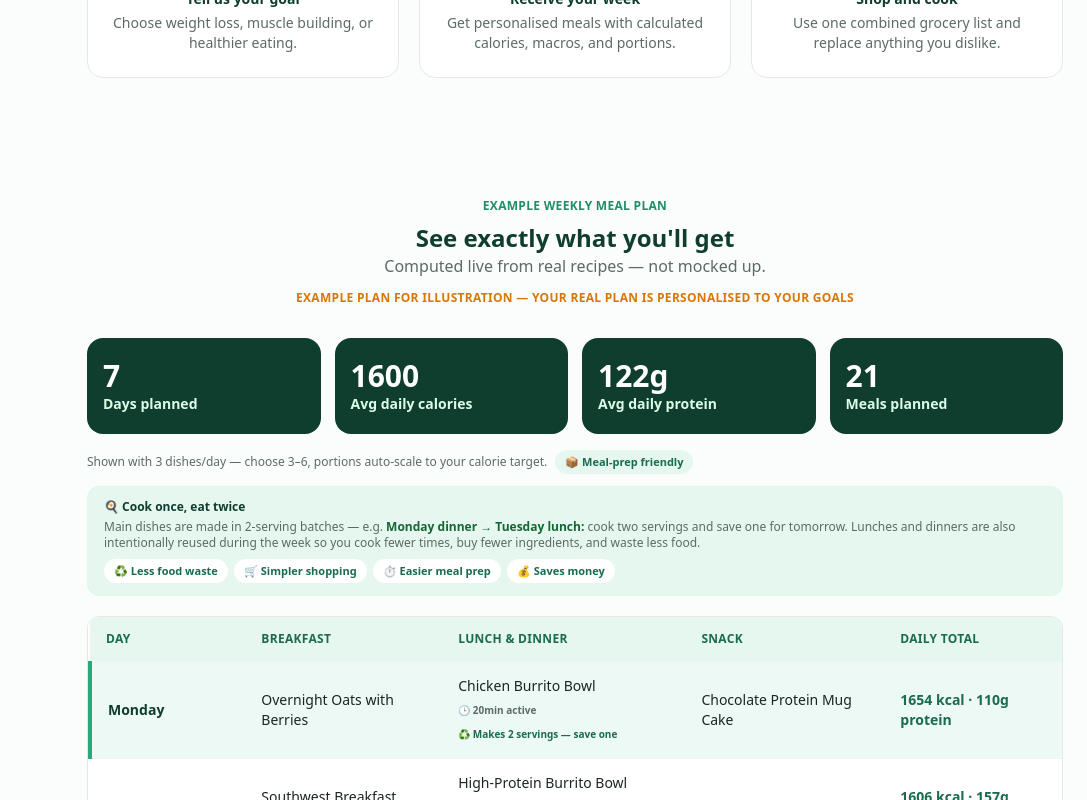
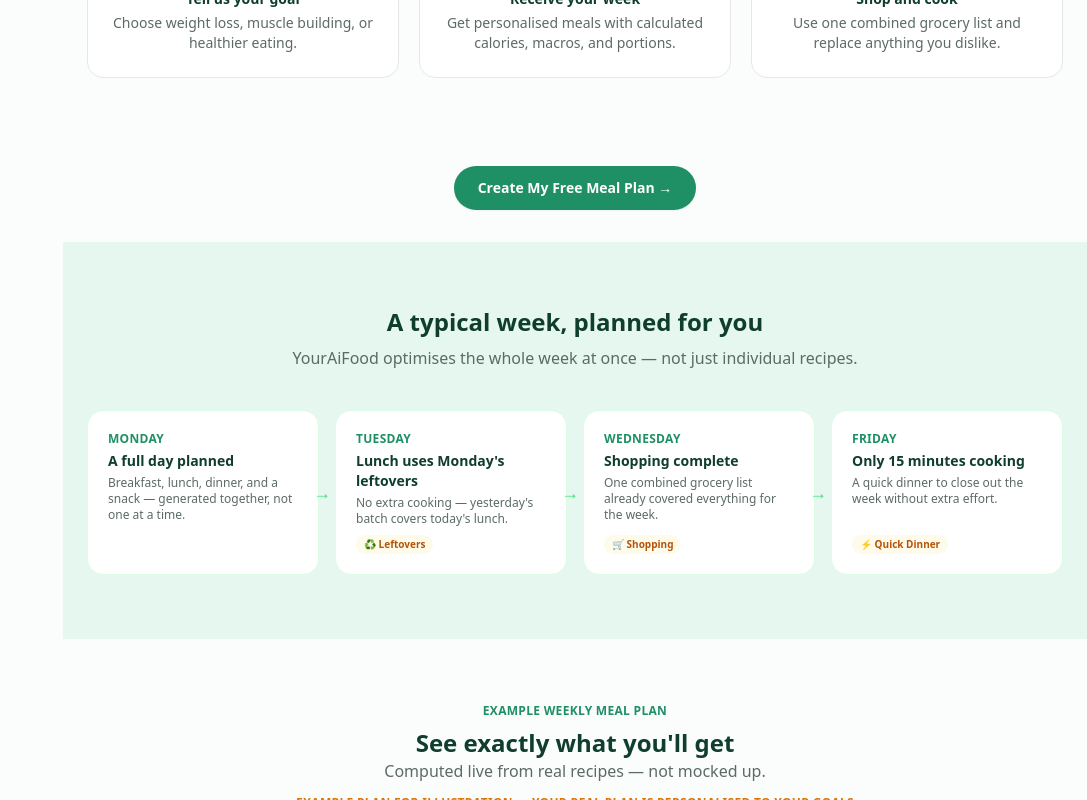
Before and after one commit to usario172332/youraifood-app, a Next.js app in the folder youraifood-app/: page / in a window 1280 px wide. Shown: the part 1640-2440 px from the top of the page, without its empty margins (193-1280 px from the left). Built offline with nearby package versions, Linux system fonts and the light colour scheme; no server answers.

Commit message:
Conversion pass: contextual CTAs, outcome-framed Premium benefits, typical-week section, leftovers badges, visual PDF preview, rating threshold

```diff
--- a/youraifood-app/components/FinalCTA.jsx
+++ b/youraifood-app/components/FinalCTA.jsx
@@ -9,10 +9,10 @@ export default function FinalCTA() {
     <section className="bg-green-900 px-6 py-16 text-center">
       <div className="mx-auto max-w-2xl">
         <h2 className="mb-3 text-2xl font-extrabold text-white sm:text-3xl">
-          Ready to stop wondering what to cook?
+          Ready to Stop Planning Meals?
         </h2>
         <p className="mb-8 text-green-100">
-          Get your personalised weekly meal plan — recipes, macros and a shopping list, ready in under a minute.
+          Generate your personalised weekly meal plan in under a minute.
         </p>
         <div className="flex flex-col items-center justify-center gap-3">
           <button
@@ -21,6 +21,9 @@ export default function FinalCTA() {
           >
             Create My Free Meal Plan →
           </button>
+          <p className="text-sm font-semibold text-green-100/80">
+            Free forever plan available. Upgrade only if you need unlimited planning.
+          </p>
           <a
             href="/recipes"
             className="text-sm font-semibold text-green-100/80 underline decoration-green-100/40 underline-offset-4 transition duration-200 hover:text-white"
--- a/youraifood-app/components/HomeContent.jsx
+++ b/youraifood-app/components/HomeContent.jsx
@@ -10,6 +10,8 @@ import FAQ from './FAQ';
 import Pricing from './Pricing';
 import FinalCTA from './FinalCTA';
 import EmailCapture from './EmailCapture';
+import InlineCTA from './InlineCTA';
+import TypicalWeek from './TypicalWeek';
 import { useAuth } from '../lib/AuthContext';
 
 export default function HomeContent() {
@@ -133,11 +135,15 @@ export default function HomeContent() {
         </div>
       </section>
 
+      <InlineCTA label="Create My Free Meal Plan" />
+      <TypicalWeek />
       <SamplePlan />
       <WhyYourAiFood />
+      <InlineCTA label="See My Personalised Week" />
       <TrustSection />
       <RecipeGallery isPremium={isPremium} user={user} favorites={favorites} onToggleFavorite={toggleFavorite} compact />
       <Pricing session={session} isPremium={isPremium} />
+      <InlineCTA label="Start Free – No Credit Card Required" />
       <EmailCapture />
       <FAQ />
       <FinalCTA />
--- /dev/null
+++ b/youraifood-app/components/InlineCTA.jsx
@@ -0,0 +1,21 @@
+'use client';
+
+// A small, reusable contextual CTA dropped in after major homepage sections
+// so a convinced visitor can convert immediately rather than having to
+// scroll all the way back up to the hero or down to the final CTA.
+export default function InlineCTA({ label = 'Create My Free Meal Plan' }) {
+  function scrollToPlanner() {
+    document.getElementById('planner')?.scrollIntoView({ behavior: 'smooth' });
+  }
+
+  return (
+    <div className="px-6 py-8 text-center">
+      <button
+        onClick={scrollToPlanner}
+        className="rounded-full bg-green-600 px-6 py-3 text-sm font-bold text-white shadow-sm transition duration-200 hover:-translate-y-px hover:bg-green-700 hover:shadow-md focus-visible:outline-none focus-visible:ring-2 focus-visible:ring-green-600 focus-visible:ring-offset-2 active:translate-y-0"
+      >
+        {label} →
+      </button>
+    </div>
+  );
+}
--- a/youraifood-app/components/Planner.jsx
+++ b/youraifood-app/components/Planner.jsx
@@ -218,7 +218,7 @@ export default function Planner({ user, session, isPremium, favorites, onToggleF
     setError('');
     if (!user) {
       requestSignIn();
-      setError('Sign in to generate your real AI plan — use the panel that just opened.');
+      setError('Sign in to generate your personalised plan — use the panel that just opened.');
       return;
     }
     setLoading(true);
--- a/youraifood-app/components/Pricing.jsx
+++ b/youraifood-app/components/Pricing.jsx
@@ -16,11 +16,22 @@ const FREE_FEATURES = [
 ];
 
 const PREMIUM_FEATURES = [
-  'A new week planned whenever you need one — no monthly cap',
-  "Replace meals you don't like, whenever you like",
-  'Regenerate individual days without starting over',
-  'Every recipe unlocked whenever you need inspiration — all 235, not just 24',
-  'Adjust your calorie and protein targets whenever needed',
+  {
+    title: 'Plan every week without limits',
+    text: 'A new personalised week whenever your goals or schedule change — no monthly cap.',
+  },
+  {
+    title: 'Change your mind without starting over',
+    text: "Swap out any meal or regenerate a single day without rebuilding the rest of your week.",
+  },
+  {
+    title: 'Unlock the full recipe library',
+    text: 'All 235 recipes whenever you need inspiration, not just the 24 free ones.',
+  },
+  {
+    title: 'Fine-tune your targets anytime',
+    text: 'Adjust your calorie and protein targets whenever your goals change.',
+  },
 ];
 
 export default function Pricing({ session, isPremium }) {
@@ -146,9 +157,15 @@ export default function Pricing({ session, isPremium }) {
                 €{MONTHLY_PRICE}<span className="text-base font-semibold text-ink-soft">/month</span>
               </div>
             )}
-            <ul className="mb-6 flex-1 space-y-1.5 text-sm">
+            <ul className="mb-6 flex-1 space-y-3 text-sm">
               {PREMIUM_FEATURES.map((f) => (
-                <li key={f} className="flex gap-2"><span className="font-bold text-green-600">✓</span>{f}</li>
+                <li key={f.title} className="flex gap-2">
+                  <span className="mt-0.5 font-bold text-green-600">✓</span>
+                  <span>
+                    <span className="block font-extrabold text-green-900">{f.title}</span>
+                    <span className="text-ink-soft">{f.text}</span>
+                  </span>
+                </li>
               ))}
             </ul>
             {isPremium ? (
--- a/youraifood-app/components/RecipeGallery.jsx
+++ b/youraifood-app/components/RecipeGallery.jsx
@@ -5,6 +5,18 @@ import Link from 'next/link';
 import { RECIPES } from '../lib/recipes';
 import RecipeModal from './RecipeModal';
 import { getDifficulty, DIFFICULTY_ICON, isHighProtein, getHero, isMealPrepFriendly, isFreezerFriendly, isOnePan, isBeginnerFriendly, isQuick } from '../lib/recipeMeta';
+
+const DIET_ICON = {
+  vegan: '🌱',
+  vegetarian: '🥗',
+  'dairy-free': '🥛',
+  'gluten-free': '🌾',
+};
+
+// Minimum real ratings before an aggregate is shown — a 1-2 review average
+// isn't meaningful social proof and can be misleading either direction, so
+// we stay quiet on a recipe's rating until enough genuine reviews exist.
+const MIN_RATINGS_TO_SHOW = 5;
 
 const MEALS = ['all', 'Breakfast', 'Lunch & Dinner', 'Snack'];
 const FILTERS = ['all', 'vegan', 'vegetarian', 'dairy-free', 'gluten-free', 'premium', 'favorites'];
@@ -310,7 +322,7 @@ export default function RecipeGallery({ isPremium, user, favorites, onToggleFavo
                       🔒
                     </span>
                   )}
-                  {summary && summary.count > 0 && (
+                  {summary && summary.count >= MIN_RATINGS_TO_SHOW && (
                     <span className="rounded-full bg-white/95 px-2 py-0.5 text-[10px] font-extrabold text-amber-600 shadow">
                       ⭐ {summary.average}
                     </span>
@@ -344,7 +356,7 @@ export default function RecipeGallery({ isPremium, user, favorites, onToggleFavo
                       )}
                       {r.diets.map((d) => (
                         <span key={d} className="rounded-full bg-green-50 px-2 py-0.5 text-[10px] font-bold text-green-700">
-                          {d}
+                          {DIET_ICON[d] || ''} {d}
                         </span>
                       ))}
                     </div>
--- a/youraifood-app/components/SamplePlan.jsx
+++ b/youraifood-app/components/SamplePlan.jsx
@@ -173,6 +173,13 @@ export default function SamplePlan() {
             <span className="rounded-full bg-white px-2.5 py-1">⏱️ Easier meal prep</span>
             <span className="rounded-full bg-white px-2.5 py-1">💰 Saves money</span>
           </div>
+          <div className="mt-3 flex flex-wrap items-center gap-2 border-t border-dashed border-green-200 pt-3 text-xs font-bold">
+            <span className="rounded-full bg-green-600 px-2.5 py-1 text-white">🍳 Cook Once</span>
+            <span className="text-ink-soft">Monday Dinner</span>
+            <span className="text-gray-300">→</span>
+            <span className="rounded-full bg-amber-100 px-2.5 py-1 text-amber-800">♻️ Leftovers</span>
+            <span className="text-ink-soft">Tuesday Lunch</span>
+          </div>
         </div>
         <div className="overflow-x-auto rounded-xl border border-gray-200">
           <table className="w-full border-collapse bg-white text-sm">
@@ -209,7 +216,7 @@ export default function SamplePlan() {
                       {main && (
                         <div className="mt-1 flex flex-wrap gap-1 text-[10px] font-semibold text-ink-soft">
                           <span>🕒 {main.time}min active</span>
-                          {makesLeftovers && <span className="text-green-700">♻️ Makes 2 servings — save one</span>}
+                          {makesLeftovers && <span className="text-green-700">♻️ Leftovers</span>}
                         </div>
                       )}
                     </td>
--- /dev/null
+++ b/youraifood-app/components/TypicalWeek.jsx
@@ -0,0 +1,60 @@
+const NODES = [
+  {
+    day: 'Monday',
+    title: 'A full day planned',
+    desc: 'Breakfast, lunch, dinner, and a snack — generated together, not one at a time.',
+    badge: null,
+  },
+  {
+    day: 'Tuesday',
+    title: "Lunch uses Monday's leftovers",
+    desc: "No extra cooking — yesterday's batch covers today's lunch.",
+    badge: '♻️ Leftovers',
+  },
+  {
+    day: 'Wednesday',
+    title: 'Shopping complete',
+    desc: 'One combined grocery list already covered everything for the week.',
+    badge: '🛒 Shopping',
+  },
+  {
+    day: 'Friday',
+    title: 'Only 15 minutes cooking',
+    desc: 'A quick dinner to close out the week without extra effort.',
+    badge: '⚡ Quick Dinner',
+  },
+];
+
+export default function TypicalWeek() {
+  return (
+    <section className="bg-green-50 px-6 py-16">
+      <div className="mx-auto max-w-[1120px]">
+        <h2 className="text-center text-2xl font-extrabold text-green-900">A typical week, planned for you</h2>
+        <p className="mx-auto mb-10 mt-2 max-w-xl text-center text-ink-soft">
+          YourAiFood optimises the whole week at once — not just individual recipes.
+        </p>
+        <div className="grid grid-cols-1 gap-4 sm:grid-cols-4">
+          {NODES.map((n, i) => (
+            <div key={n.day} className="relative">
+              <div className="flex h-full flex-col rounded-2xl border border-green-100 bg-white p-5">
+                <div className="mb-1 text-xs font-extrabold uppercase tracking-wide text-green-600">{n.day}</div>
+                <h3 className="mb-1 text-sm font-extrabold text-green-900">{n.title}</h3>
+                <p className="flex-1 text-xs text-ink-soft">{n.desc}</p>
+                {n.badge && (
+                  <span className="mt-2 inline-block w-fit rounded-full bg-amber-50 px-2 py-0.5 text-[10px] font-bold text-amber-700">
+                    {n.badge}
+                  </span>
+                )}
+              </div>
+              {i < NODES.length - 1 && (
+                <span className="absolute -right-3 top-1/2 hidden -translate-y-1/2 text-lg font-bold text-green-400 sm:block">
+                  →
+                </span>
+              )}
+            </div>
+          ))}
+        </div>
+      </div>
+    </section>
+  );
+}
```
Also changed, not shown: youraifood-app/components/EmailCapture.jsx (+40 -17 lines), youraifood-app/components/RecipeModal.jsx (+11 -4 lines).
